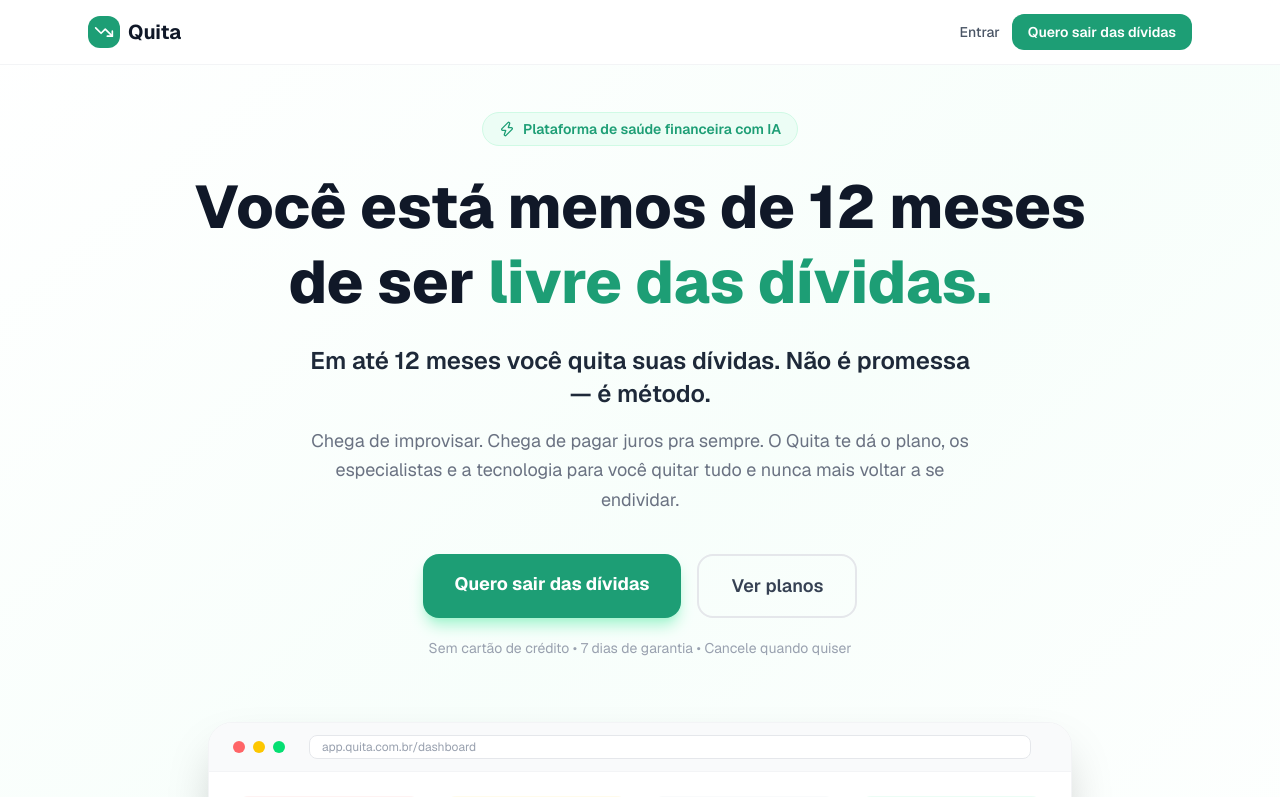
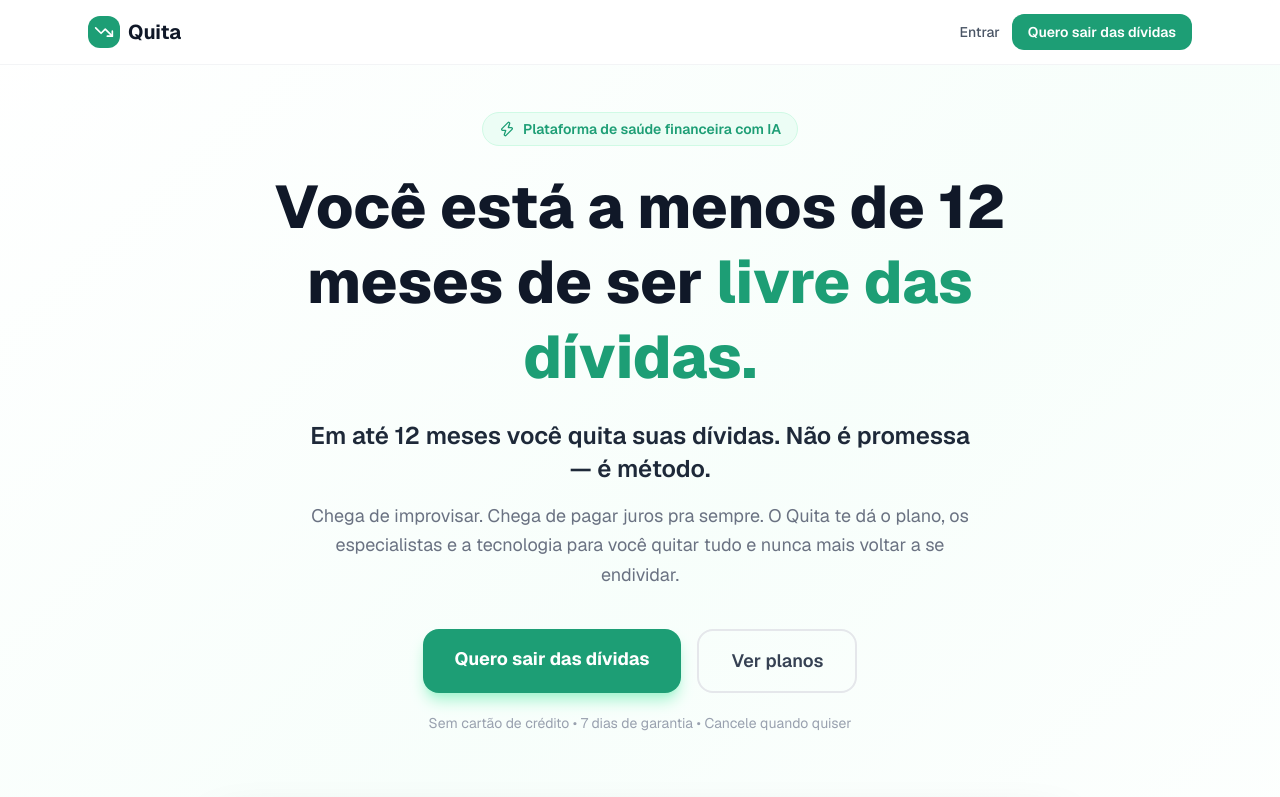
Before and after one commit to luuanyuri12-lang/www.quitadividas.com.br, a Next.js app: page / in a window 1280 px wide. Shown: the top 797 px of the page. Built offline with nearby package versions, Linux system fonts and the light colour scheme.

Commit message:
fix: corrige texto do hero

```diff
--- a/app/page.tsx
+++ b/app/page.tsx
@@ -198,7 +198,7 @@
             Plataforma de saúde financeira com IA
           </div>
           <h1 className="text-4xl sm:text-5xl lg:text-6xl font-extrabold text-gray-900 leading-tight mb-6">
-            Você está menos de 12 meses de ser{' '}
+            Você está a menos de 12 meses de ser{' '}
             <span className="text-[#1D9E75]">livre das dívidas.</span>
           </h1>
           <p className="text-xl sm:text-2xl font-semibold text-gray-800 max-w-2xl mx-auto mb-4 leading-snug">
```
